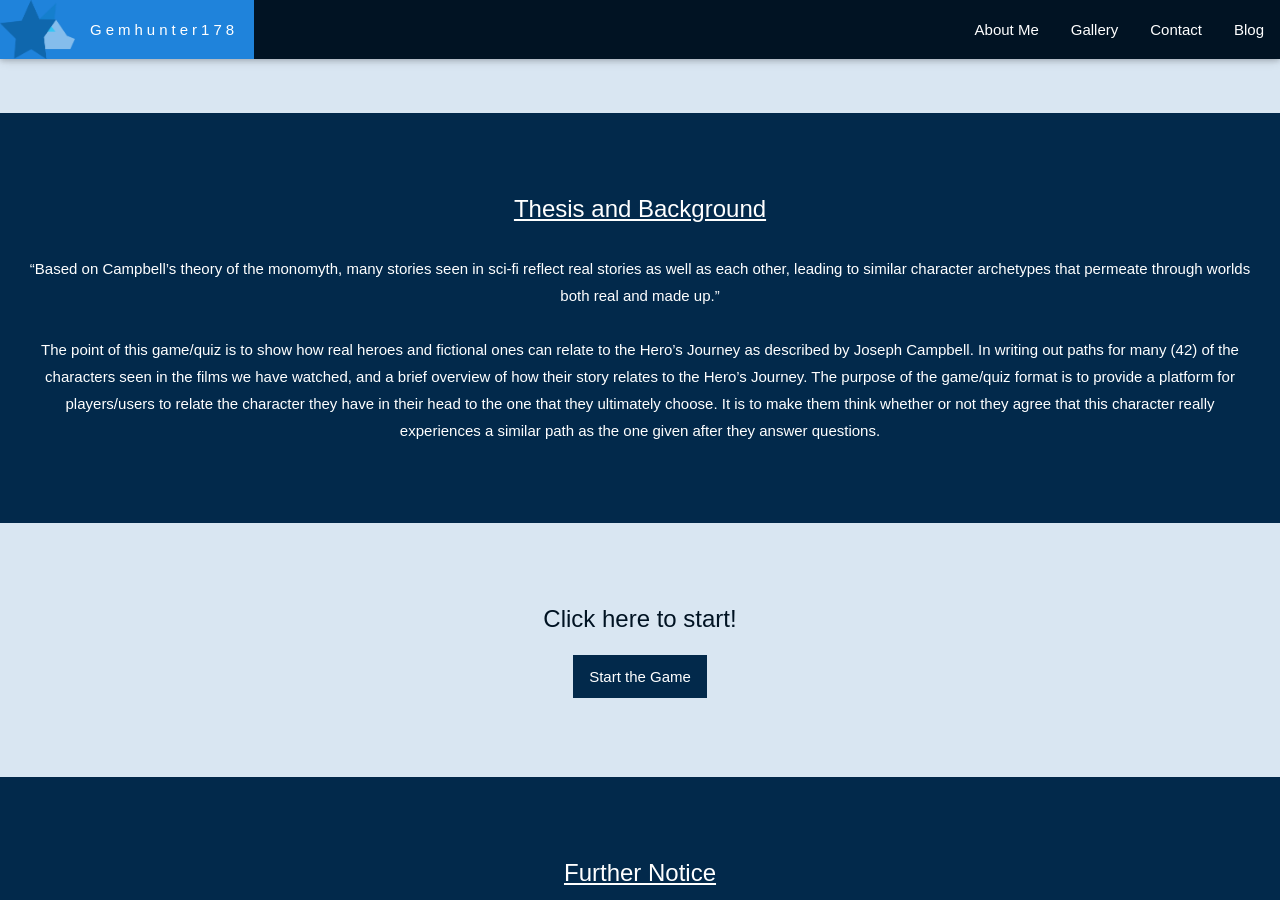
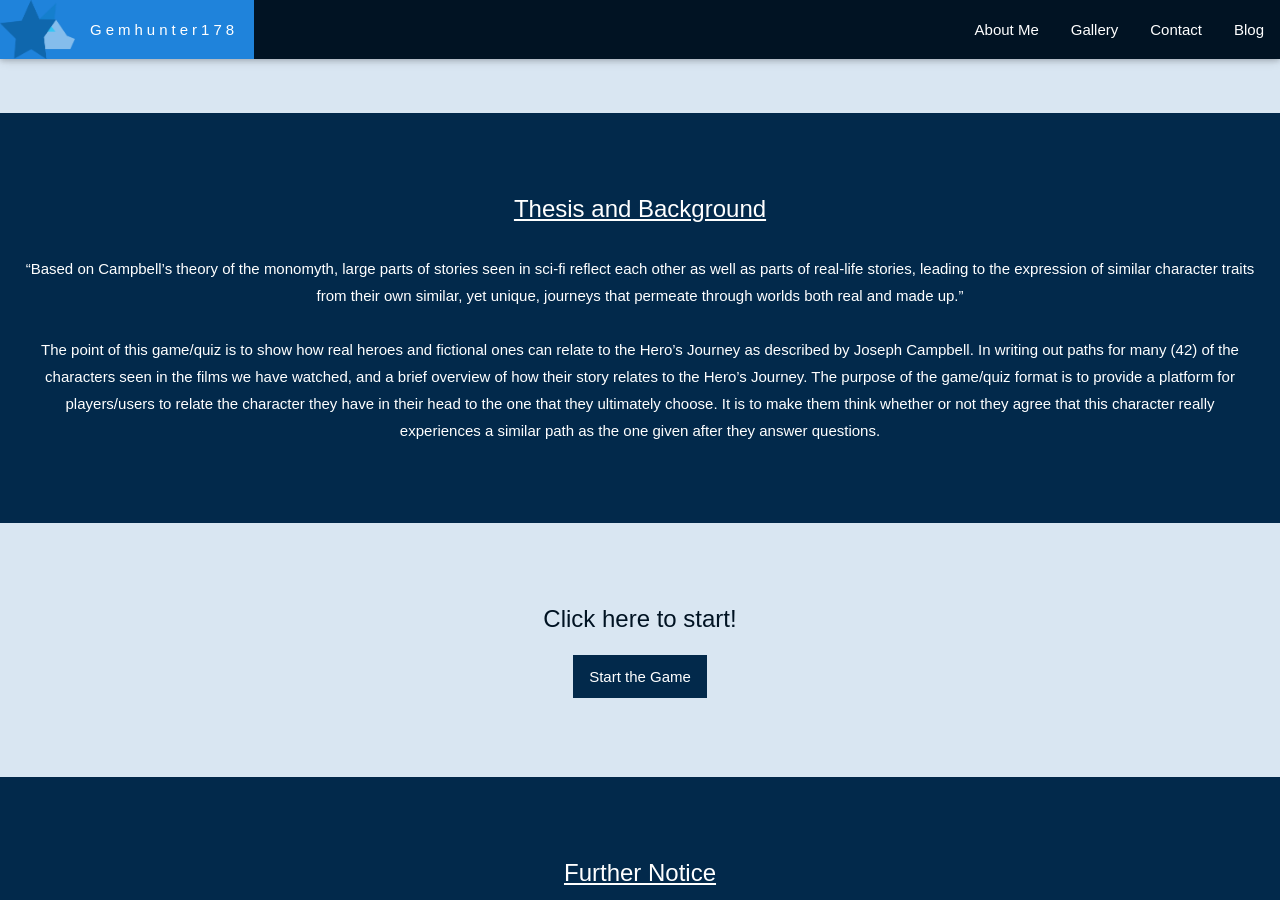
Before and after one commit to gemhunter178/gemhunter178.github.io, a Jekyll site: the page schoolprojects/PHIL1667/intro.html, which Jekyll copies as it is, in a window 1280 px wide and 900 px high, scrolled down 903 px. Built offline with Jekyll 4.4.1, drawn with Linux system fonts in a browser that asks for light colours; some web fonts are replaced.

Commit message:
Update intro.html

```diff
--- a/schoolprojects/PHIL1667/intro.html
+++ b/schoolprojects/PHIL1667/intro.html
@@ -132,7 +132,7 @@ body, html {
 
 			<div class="w3-full">
 
-				<p>“Based on Campbell’s theory of the monomyth, many stories seen in sci-fi reflect real stories as well as each other, leading to similar character archetypes that permeate through worlds both real and made up.” <br><br>
+				<p>“Based on Campbell’s theory of the monomyth, large parts of stories seen in sci-fi reflect each other as well as parts of real-life stories, leading to the expression of similar character traits from their own similar, yet unique, journeys that permeate through worlds both real and made up.” <br><br>
 
 The point of this game/quiz is to show how real heroes and fictional ones can relate to the Hero’s Journey as described by Joseph Campbell. In writing out paths for many (42) of the characters seen in the films we have watched, and a brief overview of how their story relates to the Hero’s Journey. The purpose of the game/quiz format is to provide a platform for players/users to relate the character they have in their head to the one that they ultimately choose. It is to make them think whether or not they agree that this character really experiences a similar path as the one given after they answer questions.
 </p>
```
